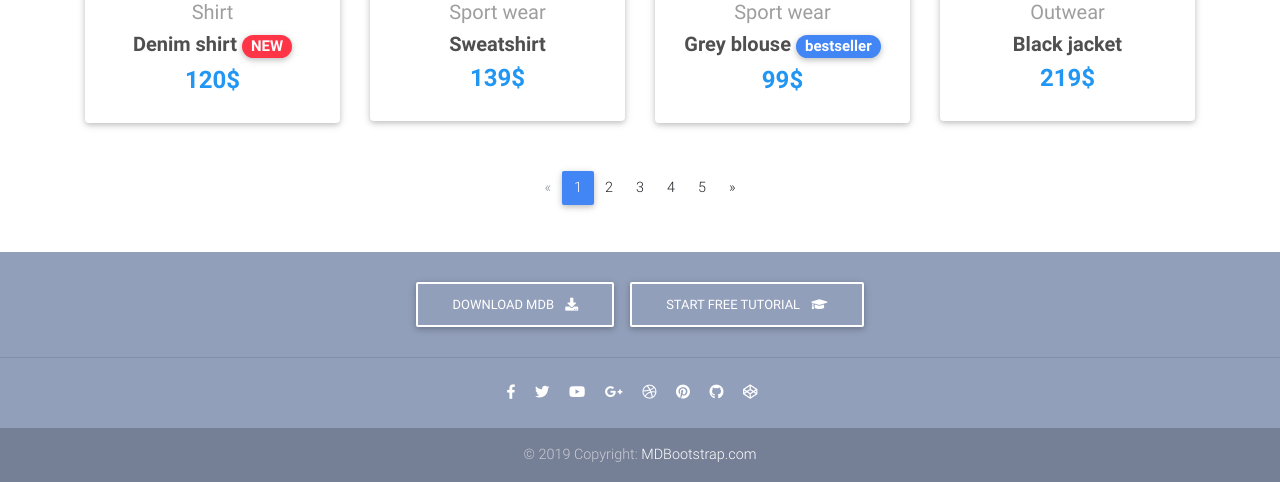
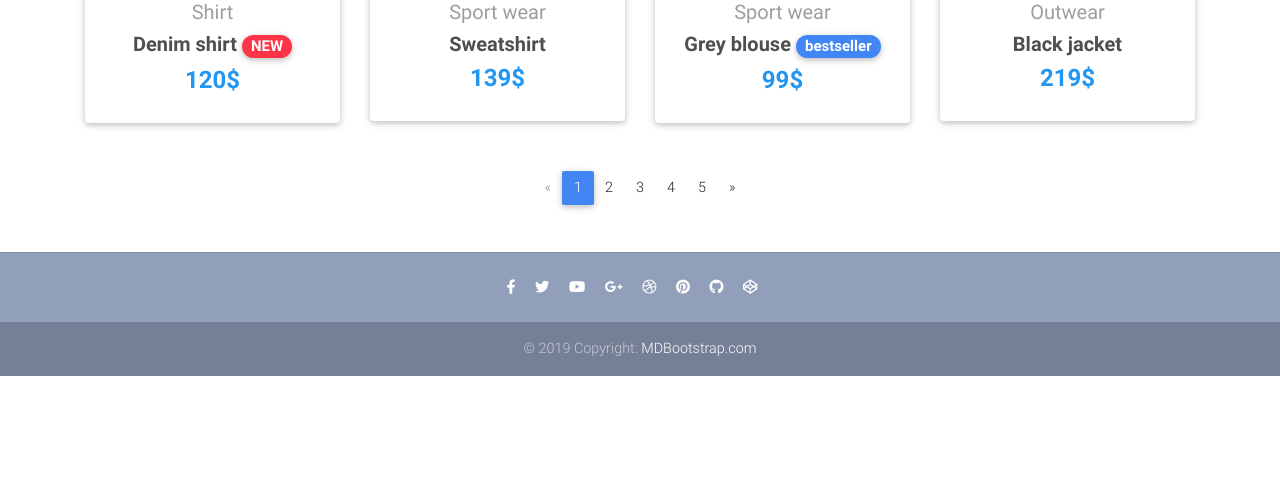
Before and after one commit to xi6th/DeeWorld, a Django app: page / in a window 1280 px wide. Shown: the part 1243-1725 px from the top of the page. After the commit the page ends 1619 px from the top, so only its background shows below. Run offline with Django 3.2, Linux system fonts and the light colour scheme; some libraries are stand-ins or nearby versions.

Commit message:
Update footer.html

```diff
--- a/products/templates/footer.html
+++ b/products/templates/footer.html
@@ -2,16 +2,6 @@
   <footer class="page-footer text-center font-small mt-4 wow fadeIn">
 
     <!--Call to action-->
-    <div class="pt-4">
-      <a class="btn btn-outline-white" href="https://mdbootstrap.com/docs/jquery/getting-started/download/" target="_blank"
-        role="button">Download MDB
-        <i class="fas fa-download ml-2"></i>
-      </a>
-      <a class="btn btn-outline-white" href="https://mdbootstrap.com/education/bootstrap/" target="_blank" role="button">Start
-        free tutorial
-        <i class="fas fa-graduation-cap ml-2"></i>
-      </a>
-    </div>
     <!--/.Call to action-->
 
     <hr class="my-4">
```
